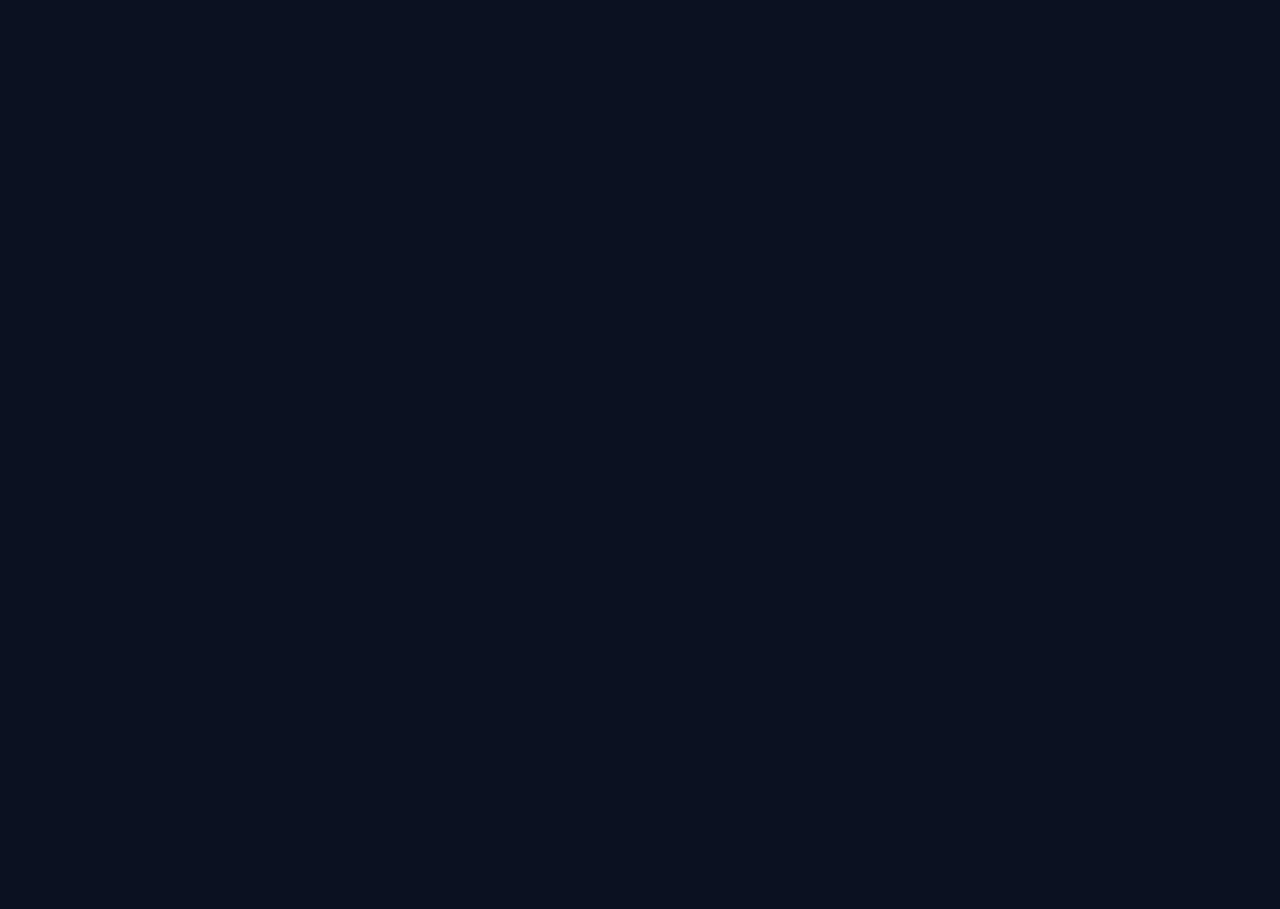
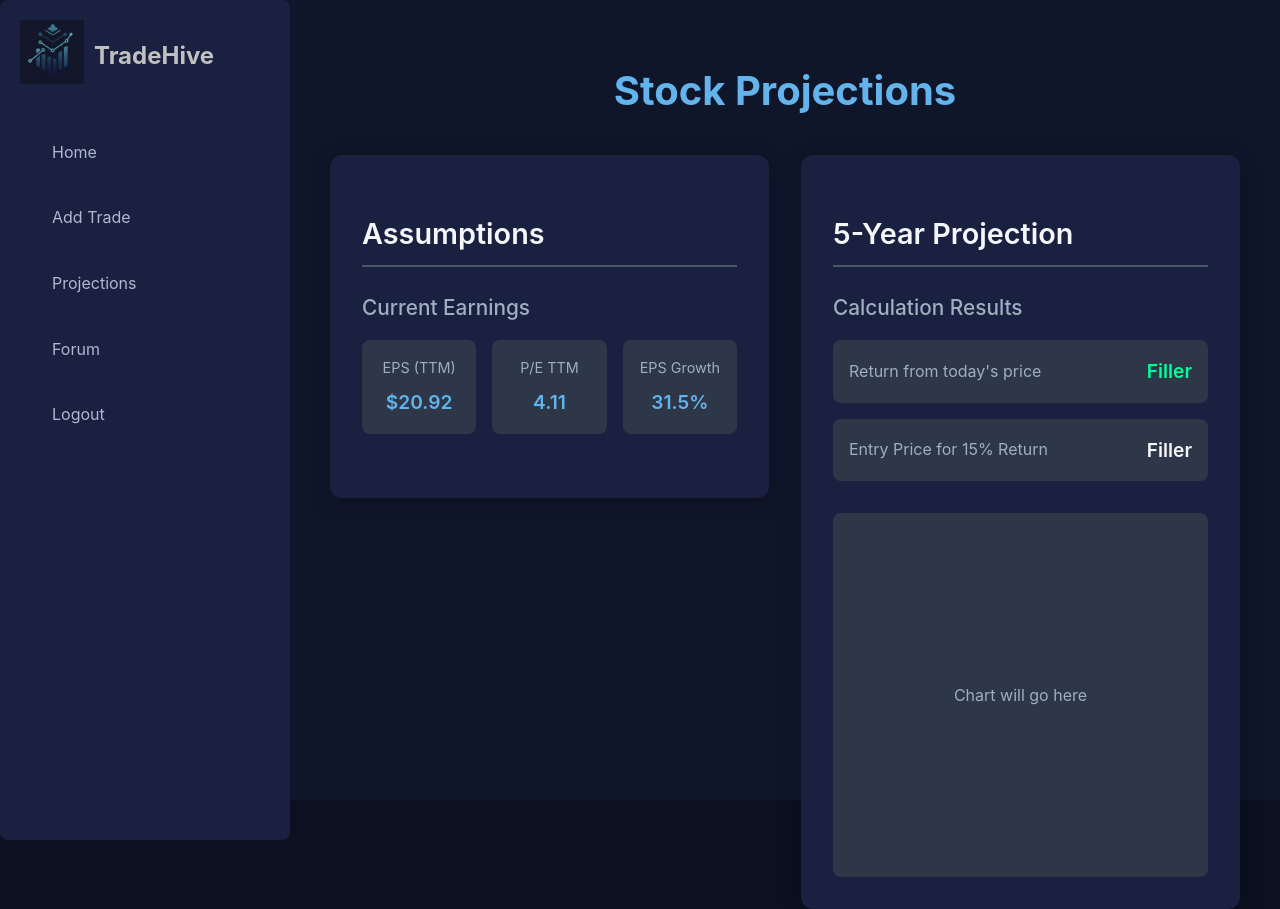
Before and after one commit to hongwee11/tradehive, a React (Create React App) app in the folder dashboard-react/: page /projection in a window 1280 px wide. Before the commit this address had no page. Before the commit the page ends 800 px from the top, so only its background shows below. Built offline with nearby package versions, Linux system fonts and the light colour scheme.

Commit message:
Base Layout and adding to sidebar

```diff
--- a/dashboard-react/src/App.jsx
+++ b/dashboard-react/src/App.jsx
@@ -6,6 +6,7 @@ import { BrowserRouter as Router, Route, Routes } from 'react-router-dom';
 import PostPage from './forum/PostPage';
 import ForumHome from './forum/ForumHome';
 import CreatePost from './forum/CreatePost';
+import ProjectionsPage from './projection/projection';
 
 function App() {
   return (
@@ -15,6 +16,7 @@ function App() {
         <Route path="/dashboard" element={<Dashboard />} />
         <Route path="/trade" element={<TradeForm />} />
         <Route path="/forum" element={<ForumHome />} />
+        <Route path="/projection" element={<ProjectionsPage />} />
         <Route path="/forum/post/:id" element={<PostPage />} />
         <Route path="/forum/create" element={<CreatePost />} />
       </Routes>
--- a/dashboard-react/src/dashboard/components/sidebar.jsx
+++ b/dashboard-react/src/dashboard/components/sidebar.jsx
@@ -19,6 +19,7 @@ function Sidebar() {
       <ul className="sidebar-nav">
         <li><Link to="/dashboard">Home</Link></li>
         <li><Link to="/trade">Add Trade</Link></li>
+        <li><Link to="/projection">Projections</Link></li>
         <li><Link to="/forum">Forum</Link></li>
         <button onClick={handleLogout} className="logout-button">Logout</button>
       </ul>
--- /dev/null
+++ b/dashboard-react/src/projection/projection.css
@@ -0,0 +1,180 @@
+/* Main Layout */
+.projections-main {
+  flex: 1;
+  padding: 32px 40px;
+  background: #10162a;
+  color: #f5f6fa;
+  max-width: 1400px;
+  margin: 0 auto;
+  width: 100%;
+}
+
+.projections-title {
+  font-size: 2.5rem;
+  font-weight: 700;
+  color: #63b3ed;
+  margin-bottom: 2rem;
+  text-align: center;
+}
+
+/* 2-Column Container */
+.projections-container {
+  display: grid;
+  grid-template-columns: 1fr 1fr;
+  gap: 2rem;
+  min-height: 80vh;
+}
+
+/* Left Column - Assumptions */
+.assumptions-column {
+  display: flex;
+  flex-direction: column;
+}
+
+.assumptions-card {
+  background: #192040;
+  border-radius: 12px;
+  padding: 2rem;
+  box-shadow: 0 4px 20px rgba(0, 0, 0, 0.3);
+  height: fit-content;
+}
+
+/* Right Column - Projections */
+.projection-column {
+  display: flex;
+  flex-direction: column;
+}
+
+.projection-card {
+  background: #192040;
+  border-radius: 12px;
+  padding: 2rem;
+  box-shadow: 0 4px 20px rgba(0, 0, 0, 0.3);
+  height: fit-content;
+  min-height: 600px;
+}
+
+/* Section Titles */
+.section-title {
+  font-size: 1.8rem;
+  font-weight: 600;
+  color: #f5f6fa;
+  margin-bottom: 1.5rem;
+  border-bottom: 2px solid #4a5568;
+  padding-bottom: 0.5rem;
+}
+
+.subsection-title {
+  font-size: 1.3rem;
+  font-weight: 500;
+  color: #a0aec0;
+  margin-bottom: 1rem;
+}
+
+/* Current Earnings Section */
+.current-earnings-section {
+  margin-bottom: 2rem;
+}
+
+.earnings-grid {
+  display: grid;
+  grid-template-columns: repeat(3, 1fr);
+  gap: 1rem;
+  margin-bottom: 1rem;
+}
+
+.earnings-item {
+  display: flex;
+  flex-direction: column;
+  align-items: center;
+  padding: 1rem;
+  background: #2d3748;
+  border-radius: 8px;
+}
+
+.earnings-label {
+  font-size: 0.9rem;
+  color: #a0aec0;
+  margin-bottom: 0.5rem;
+}
+
+.earnings-value {
+  font-size: 1.2rem;
+  font-weight: 600;
+  color: #63b3ed;
+}
+
+/* Calculation Results */
+.calculation-results {
+  margin-bottom: 2rem;
+}
+
+.results-grid {
+  display: flex;
+  flex-direction: column;
+  gap: 1rem;
+}
+
+.result-item {
+  display: flex;
+  justify-content: space-between;
+  align-items: center;
+  padding: 1rem;
+  background: #2d3748;
+  border-radius: 8px;
+}
+
+.result-label {
+  font-size: 1rem;
+  color: #a0aec0;
+}
+
+.result-value {
+  font-size: 1.2rem;
+  font-weight: 600;
+  color: #f5f6fa;
+}
+
+.result-value.highlight {
+  color: #00ff99;
+}
+
+/* Chart Placeholder */
+.chart-placeholder {
+  background: #2d3748;
+  border-radius: 8px;
+  padding: 2rem;
+  text-align: center;
+  color: #a0aec0;
+  min-height: 300px;
+  display: flex;
+  align-items: center;
+  justify-content: center;
+}
+
+/* Responsive Design */
+@media (max-width: 1024px) {
+  .projections-container {
+    grid-template-columns: 1fr;
+    gap: 1.5rem;
+  }
+
+  .earnings-grid {
+    grid-template-columns: 1fr;
+  }
+}
+
+@media (max-width: 768px) {
+  .projections-main {
+    padding: 1rem;
+  }
+
+  .assumptions-card,
+  .projection-card {
+    padding: 1.5rem;
+  }
+
+  .projections-title {
+    font-size: 2rem;
+  }
+}
--- /dev/null
+++ b/dashboard-react/src/projection/projection.jsx
@@ -0,0 +1,86 @@
+import React from 'react';
+import Sidebar from '../dashboard/components/sidebar';
+import './projection.css';
+
+function ProjectionsPage() {
+  // Current earnings data (static for now)
+  const currentEarnings = {
+    eps: 20.92,
+    pe: 4.11,
+    epsGrowth: 31.5
+  };
+
+  return (
+    <div className="dashboard-layout">
+      <Sidebar />
+
+      <main className="projections-main">
+        <h1 className="projections-title">Stock Projections</h1>
+
+        <div className="projections-container">
+          {/* Left Column - Assumptions */}
+          <div className="assumptions-column">
+            <div className="assumptions-card">
+              <h2 className="section-title">Assumptions</h2>
+
+              {/* Current Earnings Section */}
+              <div className="current-earnings-section">
+                <h3 className="subsection-title">Current Earnings</h3>
+
+                <div className="earnings-grid">
+                  <div className="earnings-item">
+                    <span className="earnings-label">EPS (TTM)</span>
+                    <span className="earnings-value">${currentEarnings.eps}</span>
+                  </div>
+
+                  <div className="earnings-item">
+                    <span className="earnings-label">P/E TTM</span>
+                    <span className="earnings-value">{currentEarnings.pe}</span>
+                  </div>
+
+                  <div className="earnings-item">
+                    <span className="earnings-label">EPS Growth</span>
+                    <span className="earnings-value">{currentEarnings.epsGrowth}%</span>
+                  </div>
+                </div>
+              </div>
+
+              {/* Inputs will be added later */}
+            </div>
+          </div>
+
+          {/* Right Column - Projection Chart */}
+          <div className="projection-column">
+            <div className="projection-card">
+              <h2 className="section-title">5-Year Projection</h2>
+
+              {/* Calculation Results */}
+              <div className="calculation-results">
+                <h3 className="subsection-title">Calculation Results</h3>
+
+                <div className="results-grid">
+                  <div className="result-item">
+                    <span className="result-label">Return from today's price</span>
+                    <span className="result-value highlight">Filler</span>
+                  </div>
+
+                  <div className="result-item">
+                    <span className="result-label">Entry Price for 15% Return</span>
+                    <span className="result-value">Filler</span>
+                  </div>
+                </div>
+              </div>
+
+              {/* Chart Placeholder */}
+              <div className="chart-placeholder">
+                <p>Chart will go here</p>
+              </div>
+            </div>
+          </div>
+        </div>
+      </main>
+    </div>
+  );
+}
+
+export default ProjectionsPage;
```
